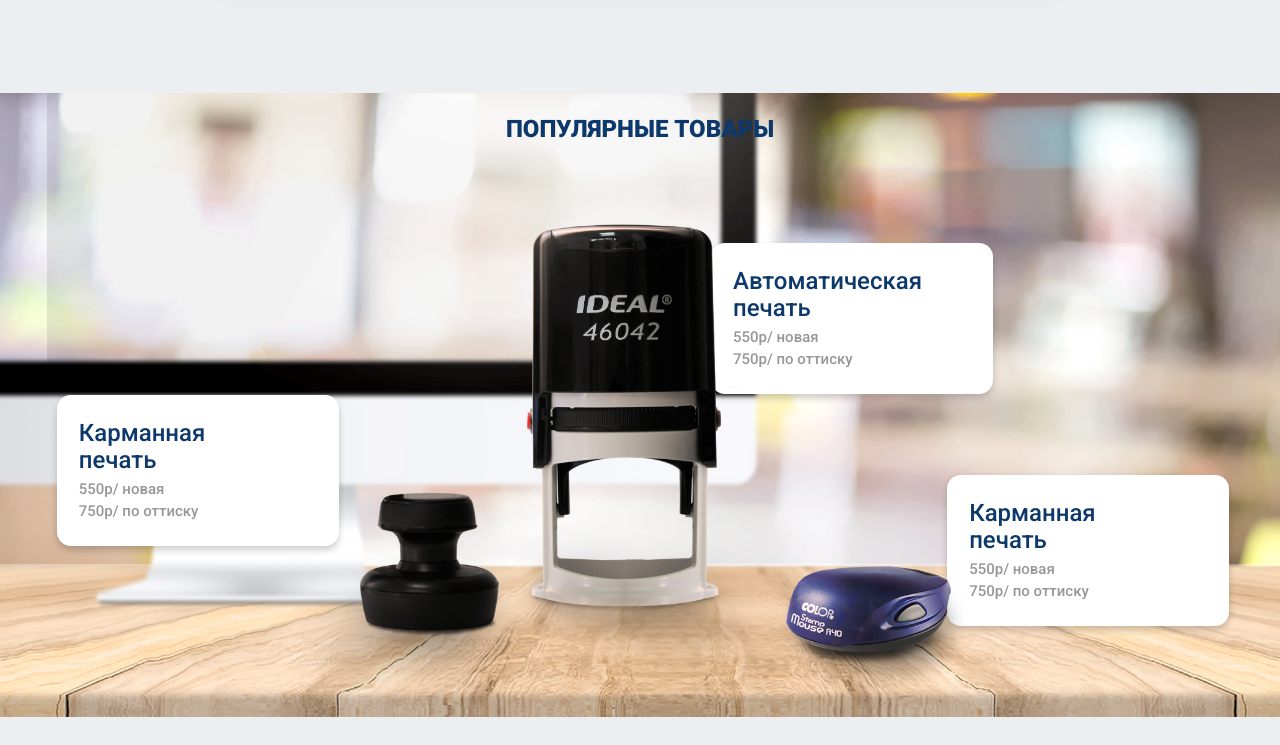
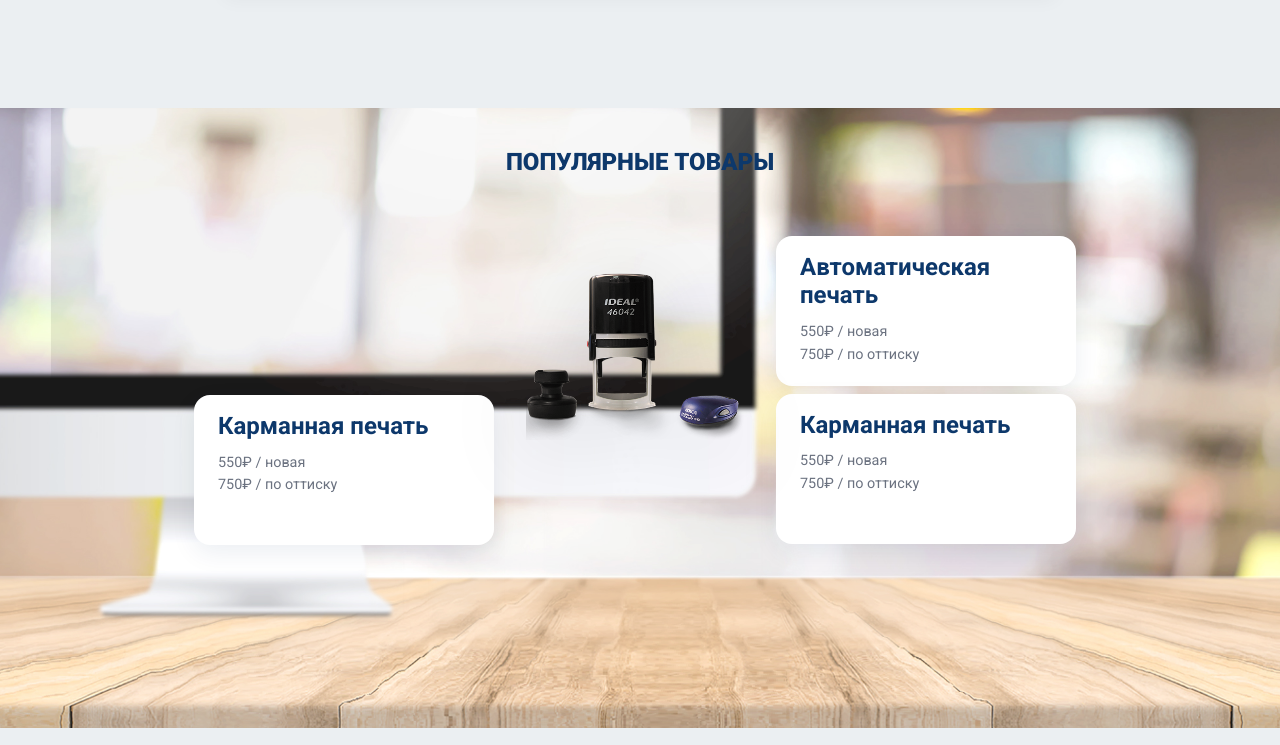
Before and after one commit to 12programmer12/labs, a plain HTML site: page index.html in a window 1280 px wide. Shown: the part 1539-2284 px from the top of the page. Drawn offline with Linux system fonts and the light colour scheme.

Commit message:
feat(popular): изолированные стили, responsive grid и точные отступы по макету

```diff
--- a/css/popular.css
+++ b/css/popular.css
@@ -1,161 +1,166 @@
+/* ====================== ТОЛЬКО ДЛЯ СЕКЦИИ POPULAR ====================== */
+/* Никаких глобальных переопределений. Всё изолировано. */
 
 .popular {
   position: relative;
-  min-height: 39rem;
-  padding: 0 0 4rem;
   width: 100%;
-  max-width: 100%;
-  margin: 0;
+  padding: 2.5rem 0 0; /* Верхний отступ. Нижний контролируется карточками */
+  overflow: hidden;
+  background: #f8f9fa; /* Замените на ваш фон или уберите */
   box-sizing: border-box;
-  overflow-x: hidden;
 }
 
-.popular__bg-wrap {
+/* Фон (декорация, не влияет на поток) */
+.popular__bg {
   position: absolute;
   inset: 0;
+  background: url("../images/figma/popular-bg.jpg") center / cover no-repeat;
   z-index: 0;
+  opacity: 0.9;
   pointer-events: none;
 }
 
-.popular__bg2-wrap {
-  position: absolute;
-  inset: 0;
-  z-index: 2;
-  overflow: hidden;
-  pointer-events: none;
+.popular__container {
+  position: relative;
+  z-index: 1;
+  max-width: 1440px;
+  margin: 0 auto;
+  padding: 0 clamp(1rem, 5vw, 4rem);
+  box-sizing: border-box;
 }
 
-.popular__bg1 {
-  position: absolute;
-  inset: 0;
-  z-index: 0;
-  background-color: var(--bg-page);
-  background-image: url("../images/figma/popular-bg.jpg");
-  background-position: center center;
-  background-repeat: no-repeat;
-  background-size: cover;
+/* Заголовок (локальный класс, не ломает section-title в других местах) */
+.popular__header {
+  text-align: center;
+  margin-bottom: 2.5rem;
 }
 
-.popular__bg2 {
-  position: absolute;
-  left: 50%;
-  top: 50%;
-  z-index: 2;
-  transform: translate(calc(-50% + 2.5rem), -50%);
-  width: min(100%, 97.215125rem);
-  height: 72.6726875rem;
-  max-width: 100%;
-  box-sizing: border-box;
-  background-color: transparent;
-  background-image: url("../images/figma/popular-bg2.jpg");
-  background-position: center;
-  background-repeat: no-repeat;
-  background-size: contain;
-  pointer-events: none;
+.popular__title {
+  margin: 0;
+  font-size: 1.5rem;
+  font-weight: 900;
+  text-transform: uppercase;
+  color: var(--heading, #0d386b);
+  line-height: 1.2;
 }
 
-@media (max-width: 52rem) {
-  .popular__bg2 {
-    width: min(calc(100% - 1.5rem), 114.215125rem);
+/* ====================== СЕТКА ====================== */
+.popular__grid {
+  display: grid;
+  grid-template-columns: 1fr auto 1fr;
+  align-items: end; /* Синхронизирует низ левой и правой колонки */
+  gap: 2rem;
+  width: 100%;
+   padding-top: 19px;
+   padding-left: 130px;
+}
+
+/* Карточка */
+.popular-card {
+  width: 300px;
+  min-height: 150px;
+  padding: 17px 24px 20px;
+  background: #fff;
+  border-radius: 1rem;
+  box-shadow: 0 8px 24px rgba(13, 56, 107, 0.08);
+  display: flex;
+  flex-direction: column;
+  justify-content: flex-start;
+  box-sizing: border-box;
+}
+
+.popular-card__title {
+  margin: 0 0 13px;
+  font-size: 1.5rem;
+  font-weight: 700;
+  color: #0d386b;
+  line-height: 1.2;
+  word-break: break-word;
+}
+
+.popular-card__price {
+  margin: 0;
+  font-size: 0.9rem;
+  color: #6b7280;
+  line-height: 1.3;
+}
+.popular-card__price:not(:last-child) {
+  margin-bottom: 4px;
+}
+
+
+/* Правая колонка */
+.popular__col-right {
+  display: flex;
+  flex-direction: column;
+  gap: 0.5rem;
+  align-items: flex-start;
+}
+
+/* Центр */
+.popular__col-center {
+  display: flex;
+  justify-content: center;
+  align-items:center ;
+  align-self: flex-start;
+}
+
+.popular__img {
+  max-width: 100%;
   height: auto;
-    aspect-ratio: 794.54 / 623.81;
+  display: block;
+  filter: drop-shadow(0 20px 40px rgba(0,0,0,0.15));
+}
+
+
+/* ====================== 🔑 ТОЧНЫЕ ОТСТУПЫ ПО МАКЕТУ (DESKTOP) ====================== */
+@media (min-width: 1200px) {
+  .popular__col-left {
+    margin-bottom: 183.63px; /* От низа секции */
+  }
+
+  .popular__col-right {
+    margin-bottom: 184.8px;  /* От низа секции */
+    margin-right: 140px;     /* От правого края экрана/контейнера */
   }
 }
 
-.popular__head {
-  position: relative;
-  z-index: 3;
-  max-width: var(--container);
-  margin: 0 auto;
-  padding: 1.5rem clamp(1rem, 6vw, 9.25rem) 0;
-}
 
-.popular__cards {
-  position: relative;
-  z-index: 1;
-  max-width: var(--container);
-  margin: 0 auto;
-  padding: 0 clamp(1rem, 6vw, 9.25rem);
+/* ====================== 📱 АДАПТИВ ====================== */
+@media (max-width: 1199px) {
+  .popular {
+    padding: 3rem 0 4rem; /* Стабильный отступ на мобильных */
   }
 
   .popular__grid {
-  display: grid;
-  grid-template-columns: repeat(3, max-content);
-  align-items: end;
-  justify-content: start;
-  gap: 0;
-  max-width: 89.875rem;
-  margin: 0 auto;
-  padding-left: min(12.19rem, 8vw);
-  box-sizing: border-box;
+    grid-template-columns: 1fr;
+    align-items: center;
+    gap: 2.5rem;
+  }
+
+  /* Сброс десктопных точных отступов */
+  .popular__col-left,
+  .popular__col-right {
+    margin-bottom: 0;
+    margin-right: 0;
+  }
+
+  .popular__col-right {
+    align-items: center;
   }
 
   .popular-card {
-  display: flex;
-  min-width: 0;
-  flex-direction: column;
-  justify-content: flex-end;
-  align-items: center;
-  width: 18.325rem;
-  min-height: 24rem;
-  padding: 0 0.35rem;
-  background: transparent;
-  border-radius: 0;
-  box-shadow: none;
+    width: 100%;
+    max-width: 380px;
+    margin: 0 auto;
   }
 
-.popular-card--1 {
-  margin-right: 15rem;
-  transform: translate(-8rem, -1rem);
+  /* Порядок на мобильных: заголовок → картинка → карточки */
+  .popular__col-center { order: -1; }
+  .popular__header { margin-bottom: 2rem; }
 }
 
-.popular-card--2 {
-  min-height: 18rem;
-  transform: translate(-7px, -10.5rem);
+@media (max-width: 480px) {
+  .popular-card { padding: 1rem; }
+  .popular-card__title { font-size: 1.125rem; }
 }
-
-.popular-card--3 {
-  margin-left: -4rem;
-  transform: translateY(4rem);
-}
-
-.popular-card__panel {
-  position: relative;
-  z-index: 0;
-  box-sizing: border-box;
-  display: flex;
-  flex-direction: column;
-  justify-content: center;
-  align-items: center;
-  width: 18.325rem;
-  height: 9.43125rem;
-  max-width: 100%;
-  margin-top: 0;
-  padding: 0.4rem 0.55rem 0.4rem 22px;
-  background: #fff;
-  border-radius: 0.875rem;
-  box-shadow: var(--shadow-popular);
-  text-align: left;
-}
-
-.popular-card__panel .popular-card__title,
-.popular-card__panel .popular-card__price {
-  width: 100%;
-  text-align: left;
-}
-
-.popular-card__title {
-  margin: 0 0 0.2rem;
-  font-size: 1.5rem;
-  font-weight: 500;
-  line-height: 1.15;
-  color: #0d386b;
-}
-
-.popular-card__price {
-  margin: 0.1rem 0;
-  font-size: 0.9375rem;
-  font-weight: 500;
-  line-height: 1.25;
-  color: #979797;
-}
--- a/css/prices.css
+++ b/css/prices.css
@@ -2,7 +2,7 @@
 
 /* Отступы всей секции: сверху, по бокам (адаптивно), снизу */
 .prices {
-  padding: 4.18rem clamp(1rem, 6vw, 9.25rem) 6rem;
+  padding: 4.18rem clamp(1rem, 6vw, 9.25rem) 6.9rem;
 }
 
 /* Внутренний контейнер: центрирует контент, ограничивает ширину */
--- a/index.html
+++ b/index.html
@@ -274,44 +274,55 @@
 
 
 
+          <section class="popular" id="popular">
+            <!-- Фон секции -->
+            <div class="popular__bg" aria-hidden="true"></div>
 
-    <section class="popular" id="popular">
-      <div class="popular__bg-wrap" aria-hidden="true">
-        <div class="popular__bg1"></div>
+            <div class="popular__container">
+
+                <!-- Заголовок (локальный, не трогает другие секции) -->
+                <header class="popular__header">
+                  <h2 class="popular__title">ПОПУЛЯРНЫЕ ТОВАРЫ</h2>
+                </header>
+
+              <!-- Основная сетка -->
+              <div class="popular__grid">
+
+                    <!-- Левая карточка -->
+                    <div class="popular__col-left">
+
+                      <article class="popular-card">
+                        <h3 class="popular-card__title">Карманная печать</h3>
+                        <p class="popular-card__price">550₽ / новая</p>
+                        <p class="popular-card__price">750₽ / по оттиску</p>
+                      </article>
+
                     </div>
-      <div class="popular__head">
-        <h2 class="section-title">ПОПУЛЯРНЫЕ ТОВАРЫ</h2>
+
+                    <!-- Центральное изображение -->
+                    <div class="popular__col-center">
+                      <img class="popular__img" src="img/popular-main.png" alt="Печати" width="450" height="450">
                     </div>
-      <div class="popular__cards">
-        <div class="popular__grid">
-          <article class="popular-card popular-card--1">
-            <div class="popular-card__panel">
-              <h3 class="popular-card__title">Карманная<br>печать</h3>
-              <p class="popular-card__price">550р/ новая</p>
-              <p class="popular-card__price">750р/ по оттиску</p>
-            </div>
+
+                    <!-- Правые карточки -->
+                    <div class="popular__col-right">
+
+                        <article class="popular-card">
+                          <h3 class="popular-card__title">Автоматическая печать</h3>
+                          <p class="popular-card__price">550₽ / новая</p>
+                          <p class="popular-card__price">750₽ / по оттиску</p>
                         </article>
-          <article class="popular-card popular-card--2">
-            <div class="popular-card__panel">
-              <h3 class="popular-card__title">Автоматическая<br>печать</h3>
-              <p class="popular-card__price">550р/ новая</p>
-              <p class="popular-card__price">750р/ по оттиску</p>
-            </div>
-          </article>
-          <article class="popular-card popular-card--3">
-            <div class="popular-card__panel">
-              <h3 class="popular-card__title">Карманная<br>печать</h3>
-              <p class="popular-card__price">550р/ новая</p>
-              <p class="popular-card__price">750р/ по оттиску</p>
-            </div>
+
+                        <article class="popular-card">
+                          <h3 class="popular-card__title">Карманная печать</h3>
+                          <p class="popular-card__price">550₽ / новая</p>
+                          <p class="popular-card__price">750₽ / по оттиску</p>
                         </article>
                     </div>
+
               </div>
-      <div class="popular__bg2-wrap" aria-hidden="true">
-        <div class="popular__bg2"></div>
             </div>
           </section>
-
 
 
 
```
Also changed, not shown: img/popular-main.png (added). Lines whose indentation alone changed are shown as unchanged.
